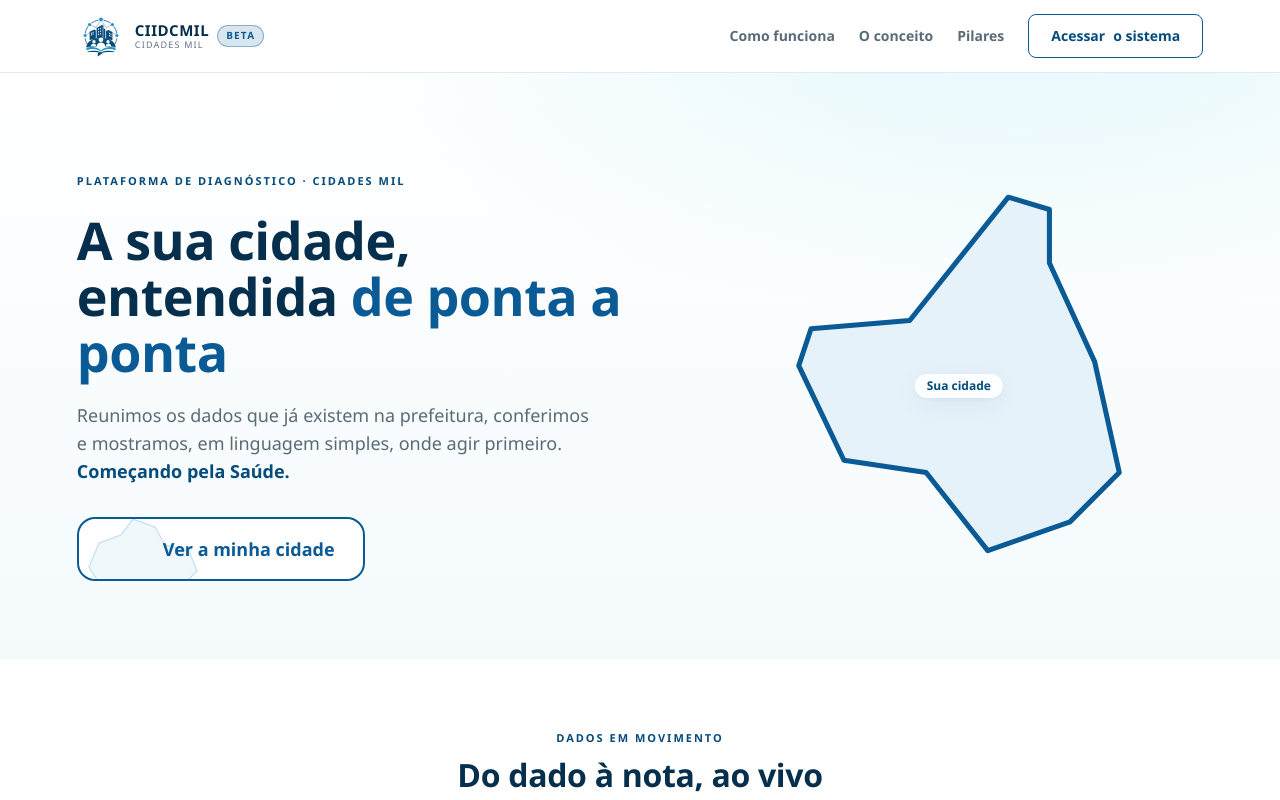
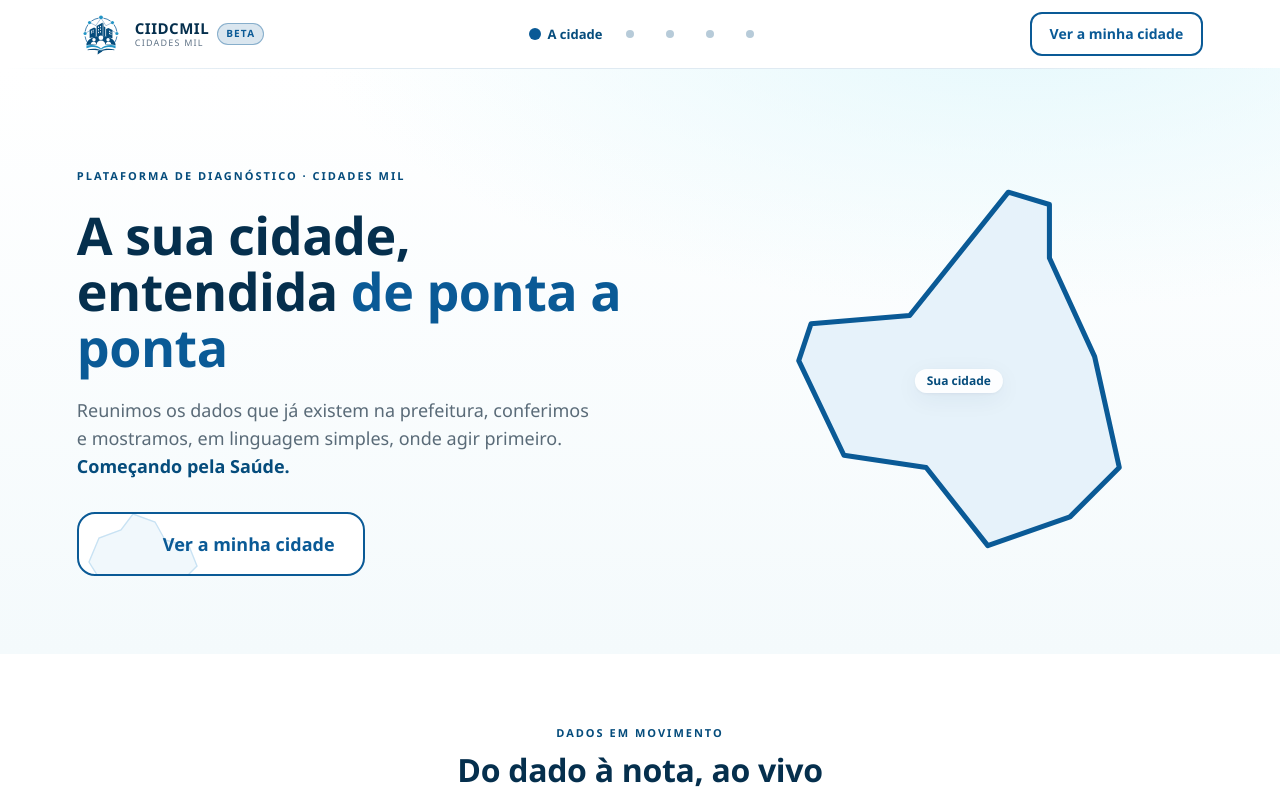
Before and after one commit to PantaleonSystems/diagnosis-cidmil, a React (Vite) app: page / in a window 1280 px wide. Shown: the top 800 px of the page. Built offline with nearby package versions, Linux system fonts and the light colour scheme.

Commit message:
feat: nav translúcida e capítulos com entrada na rolagem
Co-Authored-By: Claude Sonnet 5.5 <noreply@anthropic.com>

```diff
--- a/src/components/landing/BotaoVerCidade.tsx
+++ b/src/components/landing/BotaoVerCidade.tsx
@@ -2,9 +2,9 @@ import type { ReactNode } from 'react'
 import { Link } from 'react-router-dom'
 
 /** Botão principal: o mapa se aproxima e o pino cai (ver `.btn-cidade` em movimento.css). */
-export function BotaoVerCidade({ to = '/app', children = 'Ver a minha cidade' }: { to?: string; children?: ReactNode }) {
+export function BotaoVerCidade({ to = '/app', children = 'Ver a minha cidade', compacto = false }: { to?: string; children?: ReactNode; compacto?: boolean }) {
   return (
-    <Link to={to} className="btn-cidade">
+    <Link to={to} className={compacto ? 'btn-cidade btn-cidade--compacto' : 'btn-cidade'}>
       <svg className="btn-cidade__mapa" viewBox="0 0 150 110" aria-hidden="true" focusable="false">
         <path d="M20 62 L30 38 L52 30 L64 14 L86 22 L96 40 L120 46 L128 66 L110 84 L84 80 L70 98 L46 90 L30 78 Z" />
       </svg>
--- /dev/null
+++ b/src/components/landing/Capitulo.tsx
@@ -0,0 +1,33 @@
+import { useEffect, useRef, useState, type ElementType, type ReactNode } from 'react'
+import type { IdCapitulo } from './capitulos'
+
+interface Props {
+  id: IdCapitulo
+  children: ReactNode
+  className?: string
+  as?: ElementType
+  /** Entrada suave ao rolar. Desligue no primeiro capítulo (já está na tela). */
+  revelar?: boolean
+}
+
+/** Seção da história: guarda o id do capítulo e entra suave na rolagem. */
+export function Capitulo({ id, children, className = '', as: Tag = 'section', revelar = true }: Props) {
+  const ref = useRef<HTMLElement>(null)
+  const [visivel, setVisivel] = useState(!revelar)
+  useEffect(() => {
+    const el = ref.current
+    if (!el || visivel) return
+    if (typeof IntersectionObserver !== 'function') { setVisivel(true); return }
+    const io = new IntersectionObserver(
+      (es) => { if (es.some((e) => e.isIntersecting)) { setVisivel(true); io.disconnect() } },
+      { threshold: 0.12 },
+    )
+    io.observe(el)
+    return () => io.disconnect()
+  }, [visivel])
+  return (
+    <Tag ref={ref} id={id} className={`scroll-mt-20 ${revelar ? 'reveal' : ''} ${visivel ? 'visivel' : ''} ${className}`}>
+      {children}
+    </Tag>
+  )
+}
--- /dev/null
+++ b/src/components/landing/NavLanding.tsx
@@ -0,0 +1,37 @@
+import { Marca } from '@/components/layout/Marca'
+import { SeloBeta } from '@/components/ui'
+import { useReducedMotion } from '@/lib/movimento'
+import { BotaoVerCidade } from './BotaoVerCidade'
+import { CAPITULOS, useCapituloAtivo } from './capitulos'
+
+/** Nav de vidro: marca, marcadores dos capítulos e o botão principal. */
+export function NavLanding() {
+  const ativo = useCapituloAtivo()
+  const reduzido = useReducedMotion()
+  const ir = (id: string) => (e: React.MouseEvent) => {
+    const el = document.getElementById(id)
+    if (!el) return
+    e.preventDefault()
+    el.scrollIntoView({ behavior: reduzido ? 'auto' : 'smooth', block: 'start' })
+    history.replaceState(null, '', `#${id}`)
+  }
+  return (
+    <nav aria-label="Principal" className="nav-landing sticky top-0 z-20 flex items-center justify-between gap-3 px-[5vw] py-2.5 md:px-[6vw]">
+      <div className="flex min-w-0 items-center gap-2">
+        <Marca />
+        <SeloBeta className="max-[460px]:hidden" />
+      </div>
+      <ul className="hidden items-center gap-3 md:flex">
+        {CAPITULOS.map((c) => (
+          <li key={c.id}>
+            <a href={`#${c.id}`} onClick={ir(c.id)} className="marcador" aria-current={ativo === c.id ? 'true' : undefined}>
+              <span className="marcador__ponto" aria-hidden="true" />
+              <span className="marcador__rotulo">{c.rotulo}</span>
+            </a>
+          </li>
+        ))}
+      </ul>
+      <BotaoVerCidade compacto>Ver a minha cidade</BotaoVerCidade>
+    </nav>
+  )
+}
--- /dev/null
+++ b/src/components/landing/capitulos.ts
@@ -0,0 +1,41 @@
+import { useEffect, useState } from 'react'
+
+export const CAPITULOS = [
+  { id: 'cidade', rotulo: 'A cidade' },
+  { id: 'dados', rotulo: 'Os dados' },
+  { id: 'calculo', rotulo: 'O cálculo' },
+  { id: 'frentes', rotulo: 'As frentes' },
+  { id: 'decisao', rotulo: 'A decisão' },
+] as const
+
+export type IdCapitulo = (typeof CAPITULOS)[number]['id']
+
+/** Capítulo com maior parte visível; empate fica com o primeiro da história. */
+export function escolherCapituloAtivo(visiveis: Partial<Record<string, number>>): IdCapitulo | null {
+  let melhor: IdCapitulo | null = null
+  let maior = 0
+  for (const c of CAPITULOS) {
+    const r = visiveis[c.id] ?? 0
+    if (r > maior) { maior = r; melhor = c.id }
+  }
+  return melhor
+}
+
+/** Acompanha qual capítulo está na tela, para os marcadores da nav. */
+export function useCapituloAtivo(): IdCapitulo | null {
+  const [ativo, setAtivo] = useState<IdCapitulo | null>(null)
+  useEffect(() => {
+    if (typeof IntersectionObserver !== 'function') return
+    const razoes: Record<string, number> = {}
+    const io = new IntersectionObserver(
+      (es) => {
+        for (const e of es) razoes[e.target.id] = e.intersectionRatio
+        setAtivo(escolherCapituloAtivo(razoes))
+      },
+      { threshold: [0, 0.15, 0.3, 0.5, 0.75, 1] },
+    )
+    CAPITULOS.forEach((c) => { const el = document.getElementById(c.id); if (el) io.observe(el) })
+    return () => io.disconnect()
+  }, [])
+  return ativo
+}
--- a/src/pages/Landing.tsx
+++ b/src/pages/Landing.tsx
@@ -1,9 +1,10 @@
 import { useState } from 'react'
 import { Link } from 'react-router-dom'
 import { MODULOS, PILARES } from '@/data/metricas'
-import { Marca } from '@/components/layout/Marca'
 import { SimuladorIndice } from '@/components/landing/SimuladorIndice'
-import { Button, Eyebrow, SeloBeta, cx } from '@/components/ui'
+import { Button, Eyebrow, cx } from '@/components/ui'
+import { Capitulo } from '@/components/landing/Capitulo'
+import { NavLanding } from '@/components/landing/NavLanding'
 import { BotaoVerCidade } from '@/components/landing/BotaoVerCidade'
 import { MapaAproximacao, type FaseMapa } from '@/components/landing/MapaAproximacao'
 
@@ -34,33 +35,11 @@ export function Landing() {
 
   return (
     <div className="min-h-screen bg-white">
-      <nav className="sticky top-0 z-20 flex items-center justify-between gap-3 border-b border-linha bg-white/95 px-[5vw] py-3 backdrop-blur md:px-[6vw]">
-        <div className="flex min-w-0 items-center gap-2">
-          <Marca />
-          <SeloBeta className="max-[460px]:hidden" />
-        </div>
-        <div className="flex shrink-0 items-center gap-4 text-sm font-semibold text-cinza md:gap-6">
-          <a href="#fluxo" className="hidden hover:text-marca-escura md:inline">
-            Como funciona
-          </a>
-          <a href="#conceito" className="hidden hover:text-marca-escura md:inline">
-            O conceito
-          </a>
-          <a href="#pilares" className="hidden hover:text-marca-escura md:inline">
-            Pilares
-          </a>
-          <Link to="/app">
-            <Button variante="ghost" className="alvo whitespace-nowrap !px-4 !py-2 text-[13px] sm:!px-[22px] sm:!py-[11px] sm:text-sm">
-              Acessar
-              <span className="hidden sm:inline">o sistema</span>
-            </Button>
-          </Link>
-        </div>
-      </nav>
+      <NavLanding />
 
       <main>
       {/* ------------------------------------------------------------ hero */}
-      <header className="bg-[radial-gradient(1200px_500px_at_80%_-10%,#E4F8FC_0%,transparent_60%),linear-gradient(180deg,#fff_0%,#F4FAFC_100%)] px-[6vw] pb-16 pt-[56px] md:pt-[80px]">
+      <Capitulo id="cidade" as="header" revelar={false} className="bg-[radial-gradient(1200px_500px_at_80%_-10%,#E4F8FC_0%,transparent_60%),linear-gradient(180deg,#fff_0%,#F4FAFC_100%)] px-[6vw] pb-16 pt-[56px] md:pt-[80px]">
         <div className="mx-auto grid max-w-[1200px] items-center gap-10 lg:grid-cols-[1.1fr_0.9fr]">
           <div>
             <Eyebrow>Plataforma de Diagnóstico · Cidades MIL</Eyebrow>
@@ -85,10 +64,10 @@ export function Landing() {
             </span>
           </div>
         </div>
-      </header>
+      </Capitulo>
 
       {/* ------------------------------------------------------------ fluxo */}
-      <SimuladorIndice />
+      <Capitulo id="calculo" as="div"><SimuladorIndice /></Capitulo>
 
       {/* --------------------------------------------------------- conceito */}
       <section id="conceito" className="mx-auto max-w-[1200px] px-[6vw] py-[70px]">
@@ -116,7 +95,7 @@ export function Landing() {
       </section>
 
       {/* ---------------------------------------------------------- pilares */}
-      <section id="pilares" className="mx-auto max-w-[1200px] px-[6vw] pb-[70px]">
+      <Capitulo id="frentes" className="mx-auto max-w-[1200px] px-[6vw] pb-[70px]">
         <Eyebrow className="block text-center">
           Módulo Saúde · a estrutura da avaliação
         </Eyebrow>
@@ -178,7 +157,7 @@ export function Landing() {
         <p className="mt-3 text-center text-xs text-cinza-cl">
           ↳ {ativos} de {MODULOS.length} indicadores ativos nesta fase.
         </p>
-      </section>
+      </Capitulo>
 
       {/* --------------------------------------------------- acesso restrito */}
       <section className="mx-auto max-w-[1200px] px-[6vw] pb-[70px]">
--- a/src/styles/movimento.css
+++ b/src/styles/movimento.css
@@ -74,3 +74,16 @@
   .btn-cidade:hover .btn-cidade__mapa, .btn-cidade:focus-visible .btn-cidade__mapa, .btn-cidade:hover .btn-cidade__texto, .btn-cidade:active { transform: none; }
   .btn-cidade__pino { transform: translateY(16px); }
 }
+.btn-cidade--compacto { min-height: 44px; padding: 0 18px; font-size: 14px; border-radius: 12px; }
+.btn-cidade--compacto .btn-cidade__mapa, .btn-cidade--compacto .btn-cidade__pino { display: none; }
+
+/* Nav da landing: vidro leve e marcadores de capítulo */
+.nav-landing { background: rgb(255 255 255 / .72); backdrop-filter: blur(14px) saturate(160%); -webkit-backdrop-filter: blur(14px) saturate(160%); }
+.nav-landing::after { content: ""; position: absolute; left: 0; right: 0; bottom: -1px; height: 1px; background: linear-gradient(90deg, transparent, var(--color-linha) 20%, var(--color-linha) 80%, transparent); }
+.marcador { position: relative; display: inline-flex; align-items: center; gap: 8px; padding: 10px 6px; font-size: 13px; font-weight: 600; color: var(--color-cinza); }
+.marcador__ponto { width: 8px; height: 8px; border-radius: 999px; background: #b7cbd9; transition: transform var(--dur-longa) var(--ease-bounce), background-color var(--dur-media) ease; }
+.marcador__rotulo { max-width: 0; overflow: hidden; white-space: nowrap; opacity: 0; transition: max-width var(--dur-longa) var(--ease-smooth-out), opacity var(--dur-media) ease; }
+.marcador:hover .marcador__rotulo, .marcador:focus-visible .marcador__rotulo, .marcador[aria-current="true"] .marcador__rotulo { max-width: 110px; opacity: 1; }
+.marcador[aria-current="true"] { color: var(--color-marca-escura); }
+.marcador[aria-current="true"] .marcador__ponto { background: var(--color-marca); transform: scale(1.5); }
+@media (prefers-reduced-motion: reduce) { .marcador__ponto { transition-duration: 150ms; } .marcador[aria-current="true"] .marcador__ponto { transform: none; } }
```
Also changed, not shown: 1 other file (tests, documents, lock files or other folders).
